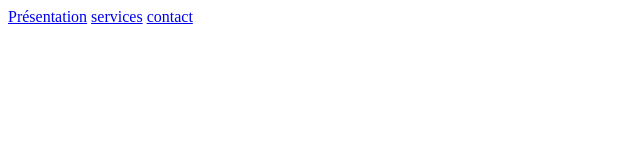
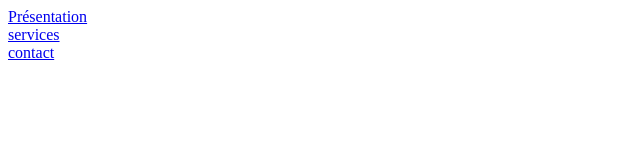
Before and after one commit to onsfadhel/service, a plain HTML site: page index.html in a window 1280 px wide. Shown: the whole page, without its empty margins (0-640 px from the left). Drawn offline with Linux system fonts and the light colour scheme.

Commit message:
Update index.html

```diff
--- a/index.html
+++ b/index.html
@@ -7,8 +7,8 @@
     <title>Document</title>
 </head>
 <body>
-   <a href="présentation.html">Présentation</a>
-   <a href="services.html">services</a>
-   <a href="contact.html">contact</a>
+   <a href="présentation.html">Présentation</a> <br>
+   <a href="services.html">services</a><br>
+   <a href="contact.html">contact</a> <br>
 </body>
 </html>
```
